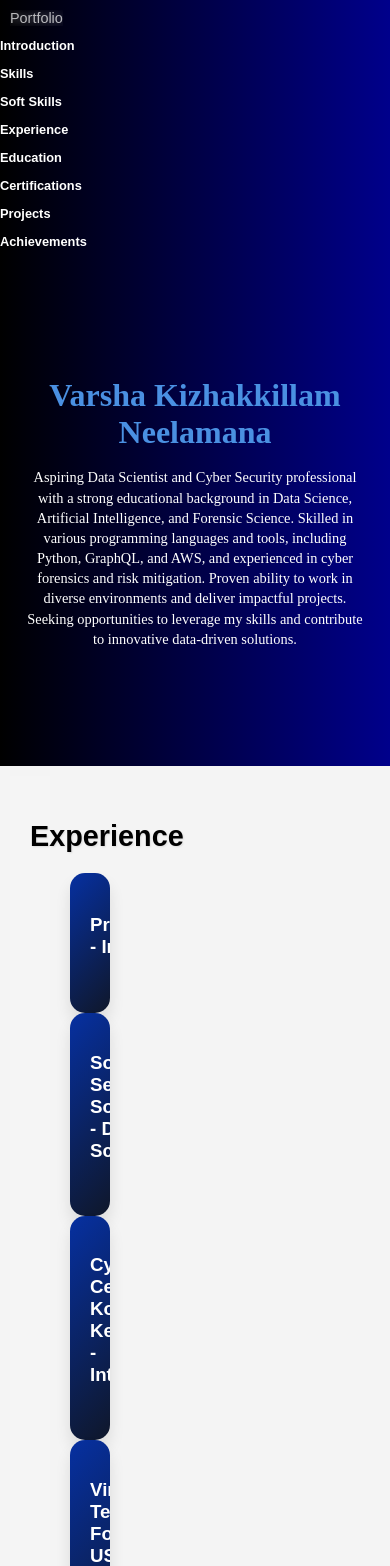
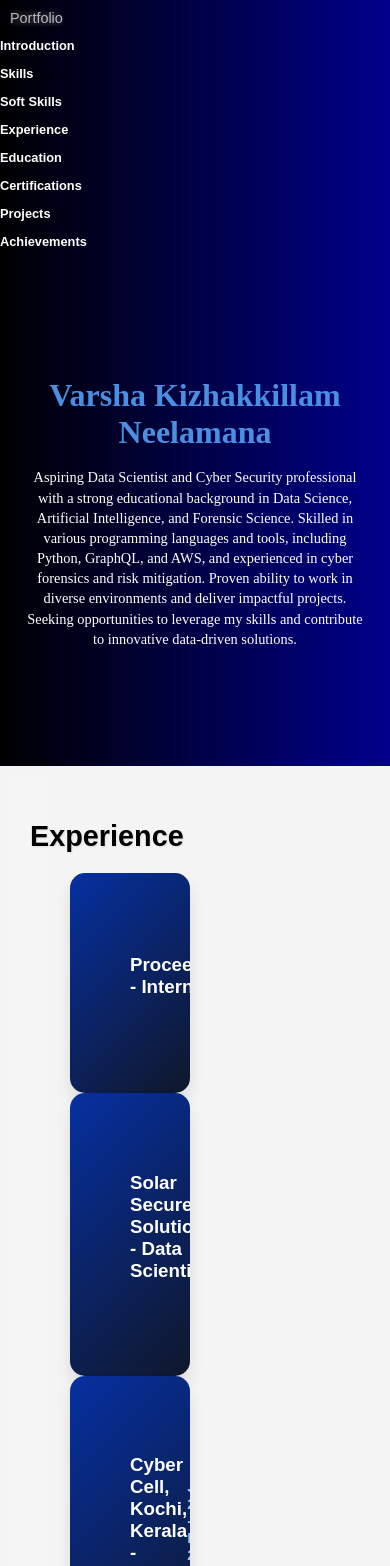
Before and after one commit to varshakn/real_portfolio, a React (Create React App) app: page / in a window 390 px wide. Shown: the top 1566 px of the page. Built offline with nearby package versions, Linux system fonts and the light colour scheme; a web font is replaced by a local one.

Commit message:
Update CSS files

```diff
--- a/src/components/Experience.css
+++ b/src/components/Experience.css
@@ -106,7 +106,7 @@
   }
 
   .experience-square {
-      padding: 20px; /* Keep padding for a bigger box */
+      padding: 60px; /* Keep padding for a bigger box */
       width: 90%; /* Use 90% of the screen width on mobile */
       margin: 0 auto; /* Center the boxes */
   }
```
